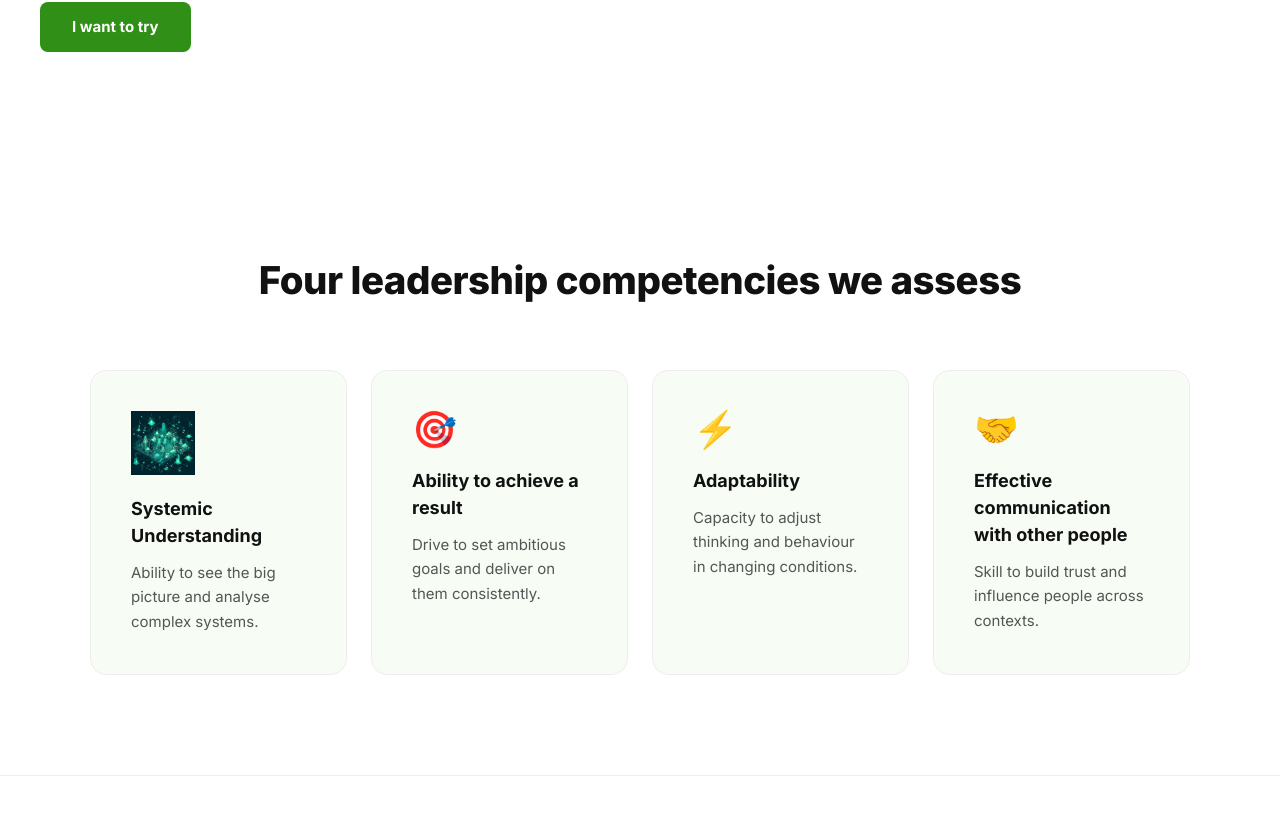
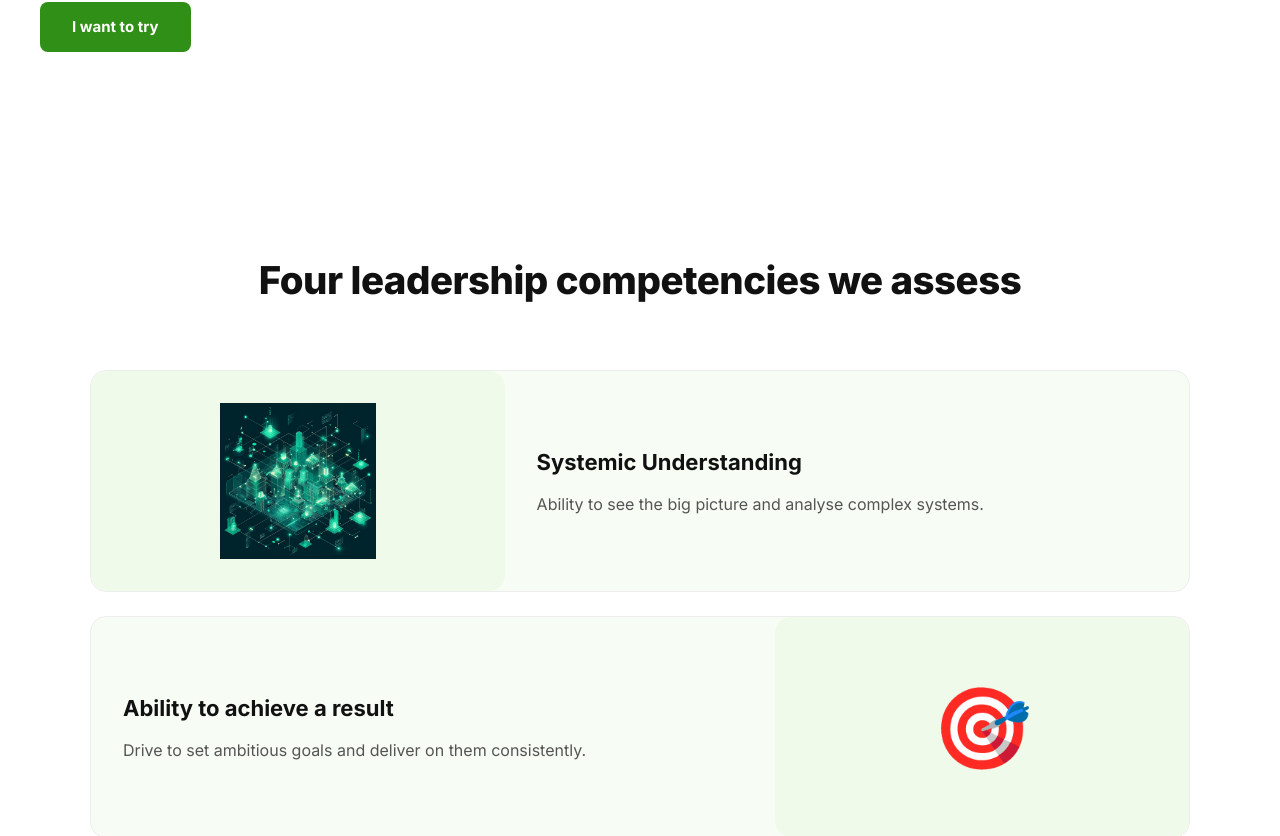
Before and after one commit to svkorovin-jpg/gntpower, a Next.js app: page /en in a window 1280 px wide. Shown: the part 1214-2050 px from the top of the page. Built offline with nearby package versions, Linux system fonts and the light colour scheme.

Commit message:
Redesign Competencies: chess layout, image left/right alternating

```diff
--- a/components/Competencies.tsx
+++ b/components/Competencies.tsx
@@ -2,6 +2,7 @@ import Image from "next/image"
 import FadeIn from "./FadeIn"
 
 const ICONS = ["🧩", "🎯", "⚡", "🤝"]
+const IMAGES: (string | null)[] = ["/systemic.png", null, null, null]
 
 type CompetencyItem = {
   title: string
@@ -15,34 +16,61 @@ type CompetenciesProps = {
 
 export default function Competencies({ title, items }: CompetenciesProps) {
   return (
-    <section className="bg-white py-14 px-5 md:py-[100px] md:px-10 text-center">
+    <section className="bg-white py-14 px-5 md:py-[100px] md:px-10">
       <FadeIn>
-        <h2 className="font-extrabold text-[#111] tracking-[-0.5px] mb-12 md:mb-[60px]" style={{ fontSize: "clamp(28px, 3vw, 42px)" }}>
+        <h2
+          className="font-extrabold text-[#111] tracking-[-0.5px] mb-12 md:mb-[60px] text-center"
+          style={{ fontSize: "clamp(28px, 3vw, 42px)" }}
+        >
           {title}
         </h2>
-        <div className="grid grid-cols-1 sm:grid-cols-2 lg:grid-cols-4 gap-6 max-w-[1100px] mx-auto">
-          {items.map((item, i) => (
-            <div
-              key={i}
-              className="bg-[#f7fdf4] border border-[#EDEDED] rounded-2xl p-8 md:p-10 text-left hover:shadow-md hover:-translate-y-1 transition-all duration-200"
-            >
-              {i === 0 ? (
-                <div className="mb-5 w-[64px] h-[64px] relative">
+        <div className="flex flex-col gap-6 max-w-[1100px] mx-auto">
+          {items.map((item, i) => {
+            const imageLeft = i % 2 === 0
+            const imgSrc = IMAGES[i]
+            const imageBlock = (
+              <div className="flex items-center justify-center bg-[#f0faea] rounded-2xl min-h-[220px] flex-1">
+                {imgSrc ? (
+                  <div className="relative w-full h-[220px]">
                     <Image
-                    src="/systemic.png"
+                      src={imgSrc}
                       alt={item.title}
                       fill
-                    className="object-contain"
+                      className="object-contain p-8"
                       style={{ mixBlendMode: "multiply" }}
                     />
                   </div>
                 ) : (
-                <div className="text-[36px] leading-none mb-5">{ICONS[i]}</div>
+                  <span className="text-[80px] leading-none">{ICONS[i]}</span>
                 )}
-              <h3 className="text-[18px] font-bold text-[#111] mb-3">{item.title}</h3>
-              <p className="text-[15px] text-[#555] leading-relaxed m-0">{item.text}</p>
               </div>
-          ))}
+            )
+            const textBlock = (
+              <div className="flex flex-col justify-center flex-[1.5] px-2 md:px-8 py-6 md:py-0">
+                <h3 className="text-[22px] font-bold text-[#111] mb-3">{item.title}</h3>
+                <p className="text-[16px] text-[#555] leading-relaxed m-0">{item.text}</p>
+              </div>
+            )
+            return (
+              <div
+                key={i}
+                className="bg-[#f7fdf4] border border-[#EDEDED] rounded-2xl overflow-hidden hover:shadow-md hover:-translate-y-1 transition-all duration-200 flex flex-col md:flex-row"
+              >
+                {imageLeft ? (
+                  <>
+                    {imageBlock}
+                    {textBlock}
+                  </>
+                ) : (
+                  <>
+                    <div className="md:hidden">{imageBlock}</div>
+                    {textBlock}
+                    <div className="hidden md:flex flex-1">{imageBlock}</div>
+                  </>
+                )}
+              </div>
+            )
+          })}
         </div>
       </FadeIn>
     </section>
```
Lines whose indentation alone changed are shown as unchanged.
